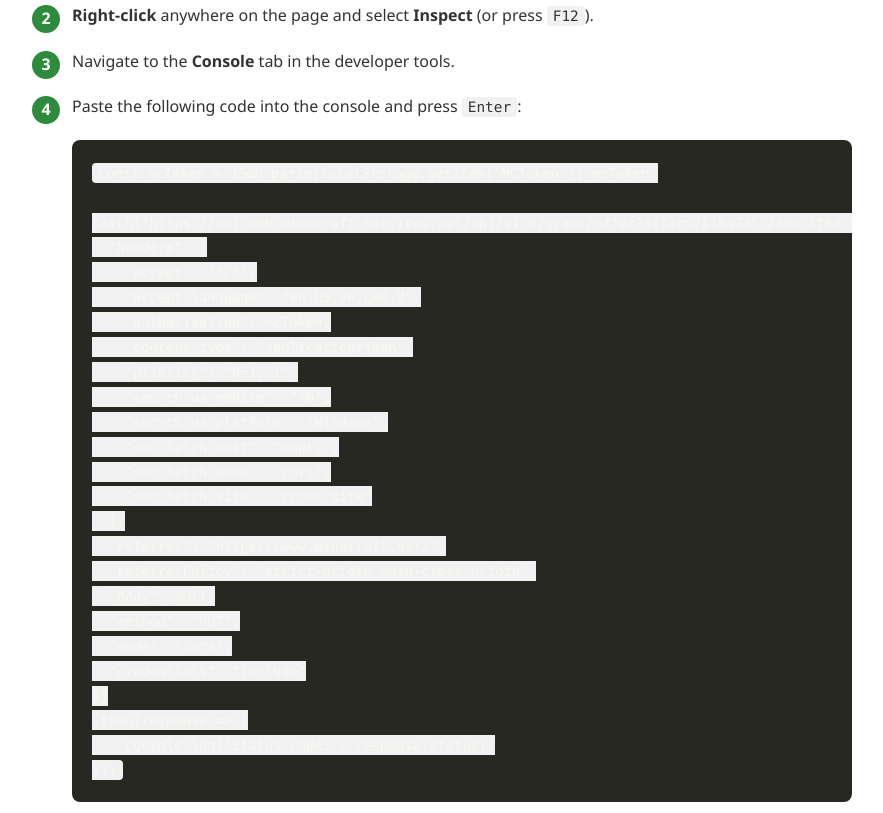
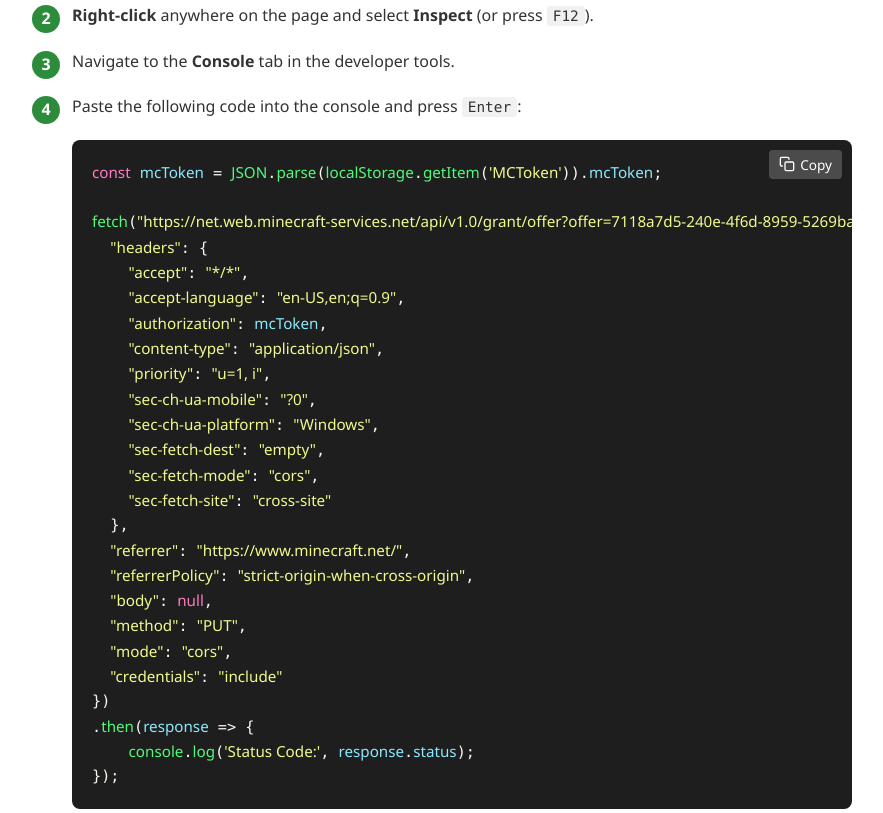
Before and after one commit to PavitraPatilGFX/claim-15-anniversary-cape, a plain HTML site: page index.html in a window 1280 px wide. Shown: the part 516-1329 px from the top of the page, without its empty margins (198-1081 px from the left). Drawn offline with Linux system fonts and the light colour scheme.

Commit message:
Update index.html

```diff
--- a/index.html
+++ b/index.html
@@ -10,7 +10,8 @@
             --secondary: #f9a825;
             --bg: #f5f5f5;
             --text: #333;
-            --code-bg: #272822;
+            --code-bg: #1e1e1e;
+            --code-text: #f8f8f2;
             --card-bg: #fff;
             --border: #e0e0e0;
         }
@@ -130,14 +131,57 @@
             font-size: 0.9em;
         }
 
+        .code-container {
+            position: relative;
+            margin: 20px 0;
+        }
+
         pre {
             background-color: var(--code-bg);
-            color: #f8f8f2;
+            color: var(--code-text);
             padding: 20px;
             border-radius: 8px;
             overflow-x: auto;
-            margin: 20px 0;
             font-size: 0.95rem;
+            font-family: 'Consolas', 'Courier New', monospace;
+        }
+
+        pre code {
+            background-color: transparent;
+            color: var(--code-text);
+            padding: 0;
+            font-size: inherit;
+            border-radius: 0;
+            display: block;
+        }
+
+        .code-keyword { color: #ff79c6; }
+        .code-string { color: #f1fa8c; }
+        .code-function { color: #50fa7b; }
+        .code-operator { color: #ff79c6; }
+        .code-punctuation { color: #f8f8f2; }
+        .code-comment { color: #6272a4; }
+        .code-property { color: #8be9fd; }
+
+        .copy-button {
+            position: absolute;
+            top: 10px;
+            right: 10px;
+            background-color: rgba(255, 255, 255, 0.2);
+            border: none;
+            border-radius: 4px;
+            color: white;
+            padding: 5px 10px;
+            font-size: 0.85rem;
+            cursor: pointer;
+            display: flex;
+            align-items: center;
+            gap: 5px;
+            transition: background-color 0.2s;
+        }
+
+        .copy-button:hover {
+            background-color: rgba(255, 255, 255, 0.3);
         }
 
         .faq-item {
@@ -209,31 +253,40 @@
                     <li><strong>Right-click</strong> anywhere on the page and select <strong>Inspect</strong> (or press <code>F12</code>).</li>
                     <li>Navigate to the <strong>Console</strong> tab in the developer tools.</li>
                     <li>Paste the following code into the console and press <code>Enter</code>:
-                        <pre><code>const mcToken = JSON.parse(localStorage.getItem('MCToken')).mcToken;
+                        <div class="code-container">
+                            <pre><code><span class="code-keyword">const</span> <span class="code-property">mcToken</span> = <span class="code-function">JSON</span>.<span class="code-function">parse</span>(<span class="code-function">localStorage</span>.<span class="code-function">getItem</span>(<span class="code-string">'MCToken'</span>)).<span class="code-property">mcToken</span>;
 
-fetch("https://net.web.minecraft-services.net/api/v1.0/grant/offer?offer=7118a7d5-240e-4f6d-8959-5269ba041938", {
-  "headers": {
-    "accept": "*/*",
-    "accept-language": "en-US,en;q=0.9",
-    "authorization": mcToken,
-    "content-type": "application/json",
-    "priority": "u=1, i",
-    "sec-ch-ua-mobile": "?0",
-    "sec-ch-ua-platform": "Windows",
-    "sec-fetch-dest": "empty",
-    "sec-fetch-mode": "cors",
-    "sec-fetch-site": "cross-site"
+<span class="code-function">fetch</span>(<span class="code-string">"https://net.web.minecraft-services.net/api/v1.0/grant/offer?offer=7118a7d5-240e-4f6d-8959-5269ba041938"</span>, {
+  <span class="code-string">"headers"</span>: {
+    <span class="code-string">"accept"</span>: <span class="code-string">"*/*"</span>,
+    <span class="code-string">"accept-language"</span>: <span class="code-string">"en-US,en;q=0.9"</span>,
+    <span class="code-string">"authorization"</span>: <span class="code-property">mcToken</span>,
+    <span class="code-string">"content-type"</span>: <span class="code-string">"application/json"</span>,
+    <span class="code-string">"priority"</span>: <span class="code-string">"u=1, i"</span>,
+    <span class="code-string">"sec-ch-ua-mobile"</span>: <span class="code-string">"?0"</span>,
+    <span class="code-string">"sec-ch-ua-platform"</span>: <span class="code-string">"Windows"</span>,
+    <span class="code-string">"sec-fetch-dest"</span>: <span class="code-string">"empty"</span>,
+    <span class="code-string">"sec-fetch-mode"</span>: <span class="code-string">"cors"</span>,
+    <span class="code-string">"sec-fetch-site"</span>: <span class="code-string">"cross-site"</span>
   },
-  "referrer": "https://www.minecraft.net/",
-  "referrerPolicy": "strict-origin-when-cross-origin",
-  "body": null,
-  "method": "PUT",
-  "mode": "cors",
-  "credentials": "include"
+  <span class="code-string">"referrer"</span>: <span class="code-string">"https://www.minecraft.net/"</span>,
+  <span class="code-string">"referrerPolicy"</span>: <span class="code-string">"strict-origin-when-cross-origin"</span>,
+  <span class="code-string">"body"</span>: <span class="code-keyword">null</span>,
+  <span class="code-string">"method"</span>: <span class="code-string">"PUT"</span>,
+  <span class="code-string">"mode"</span>: <span class="code-string">"cors"</span>,
+  <span class="code-string">"credentials"</span>: <span class="code-string">"include"</span>
 })
-.then(response => {
-    console.log('Status Code:', response.status);
+.<span class="code-function">then</span>(<span class="code-property">response</span> => {
+    <span class="code-function">console</span>.<span class="code-function">log</span>(<span class="code-string">'Status Code:'</span>, <span class="code-property">response</span>.<span class="code-property">status</span>);
 });</code></pre>
+                            <button class="copy-button" onclick="copyCode(this)">
+                                <svg xmlns="http://www.w3.org/2000/svg" width="16" height="16" viewBox="0 0 24 24" fill="none" stroke="currentColor" stroke-width="2" stroke-linecap="round" stroke-linejoin="round">
+                                    <rect x="9" y="9" width="13" height="13" rx="2" ry="2"></rect>
+                                    <path d="M5 15H4a2 2 0 01-2-2V4a2 2 0 012-2h9a2 2 0 012 2v1"></path>
+                                </svg>
+                                Copy
+                            </button>
+                        </div>
                     </li>
                     <li>Type <code>allow pasting</code> in the console if prompted.</li>
                     <li>Wait <strong>10 to 45 minutes</strong> for the cape to appear in your Minecraft profile.</li>
@@ -274,5 +327,16 @@
             <p>This guide was last updated on March 16, 2025</p>
         </footer>
     </div>
-</body>
-</html>
+
+    <script>
+        function copyCode(button) {
+            const codeBlock = button.previousElementSibling;
+            const textToCopy = codeBlock.textContent;
+
+            navigator.clipboard.writeText(textToCopy).then(() => {
+                const originalText = button.innerHTML;
+                button.innerHTML = `
+                    <svg xmlns="http://www.w3.org/2000/svg" width="16" height="16" viewBox="0 0 24 24" fill="none" stroke="currentColor" stroke-width="2" stroke-linecap="round" stroke-linejoin="round">
+                        <polyline points="20 6 9 17 4 12"></polyline>
+                    </svg>
+                    Copied!
```
